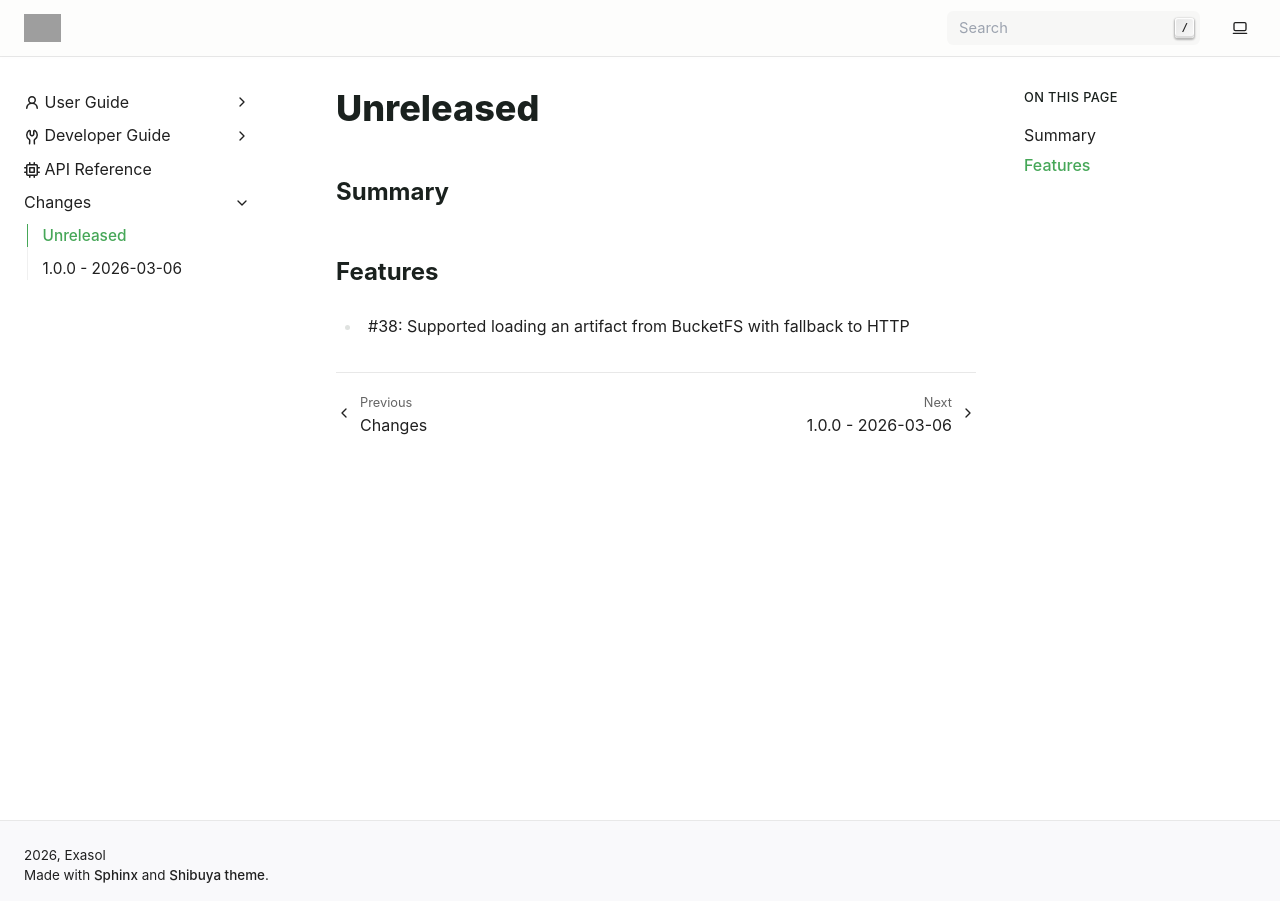
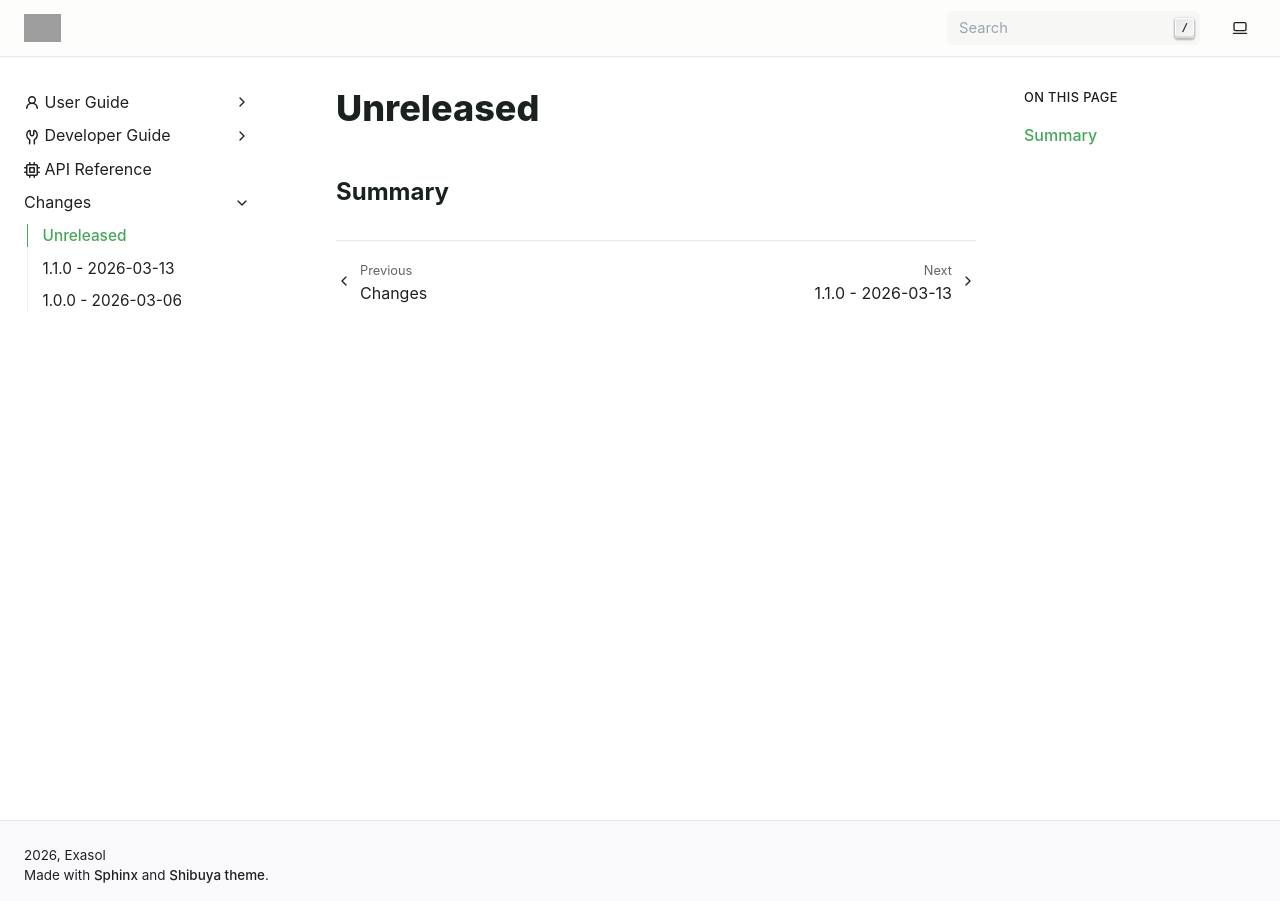
Before and after one commit to exasol/mlflow-plugin, a Sphinx documentation site: the page built from doc/changes/unreleased.md, in a window 1280 px wide. Built offline with Sphinx 7.4.7, drawn with Linux system fonts in a browser that asks for light colours; pages that are not in the unit, such as notebooks, are missing from menus; grey boxes are pictures that could not be loaded.

Commit message:
Prepare release 1.1.0

```diff
--- a/doc/changes/unreleased.md
+++ b/doc/changes/unreleased.md
@@ -1,7 +1,3 @@
 # Unreleased
 
 ## Summary
-
-## Features
-
-* #38: Supported loading an artifact from BucketFS with fallback to HTTP
--- a/exasol/mlflow_plugin/version.py
+++ b/exasol/mlflow_plugin/version.py
@@ -9,7 +9,7 @@ If you need to change the version, do so in the pyproject.toml, e.g. by using
 """
 
 MAJOR = 1
-MINOR = 0
+MINOR = 1
 PATCH = 0
 VERSION = f"{MAJOR}.{MINOR}.{PATCH}"
 __version__ = VERSION
--- a/pyproject.toml
+++ b/pyproject.toml
@@ -1,6 +1,6 @@
 [project]
 name = "exasol-mlflow-plugin"
-version = "1.0.0"
+version = "1.1.0"
 requires-python = ">=3.10,<3.14"
 description = "Plugin for MLflow supporting artifact repository Exasol BucketFS"
 authors = [
```
Also changed, not shown: doc/changes/changelog.md (+2 -0 lines), doc/changes/changes_1.1.0.md (added, +13 -0 lines).
